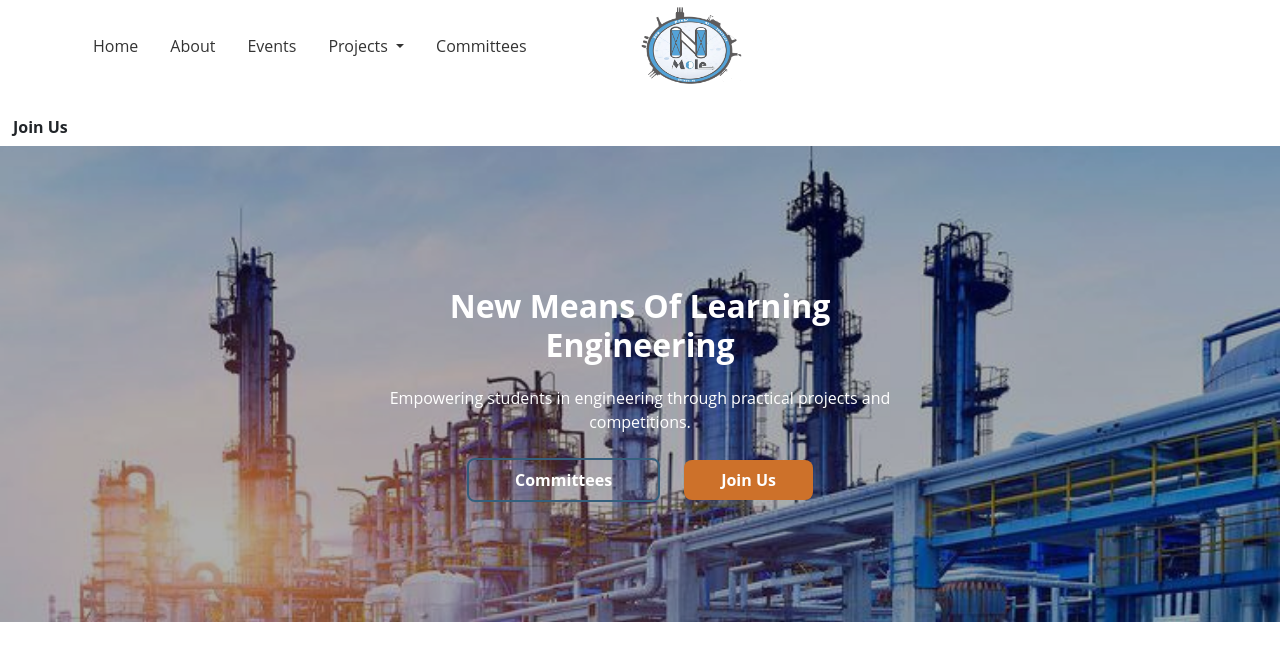
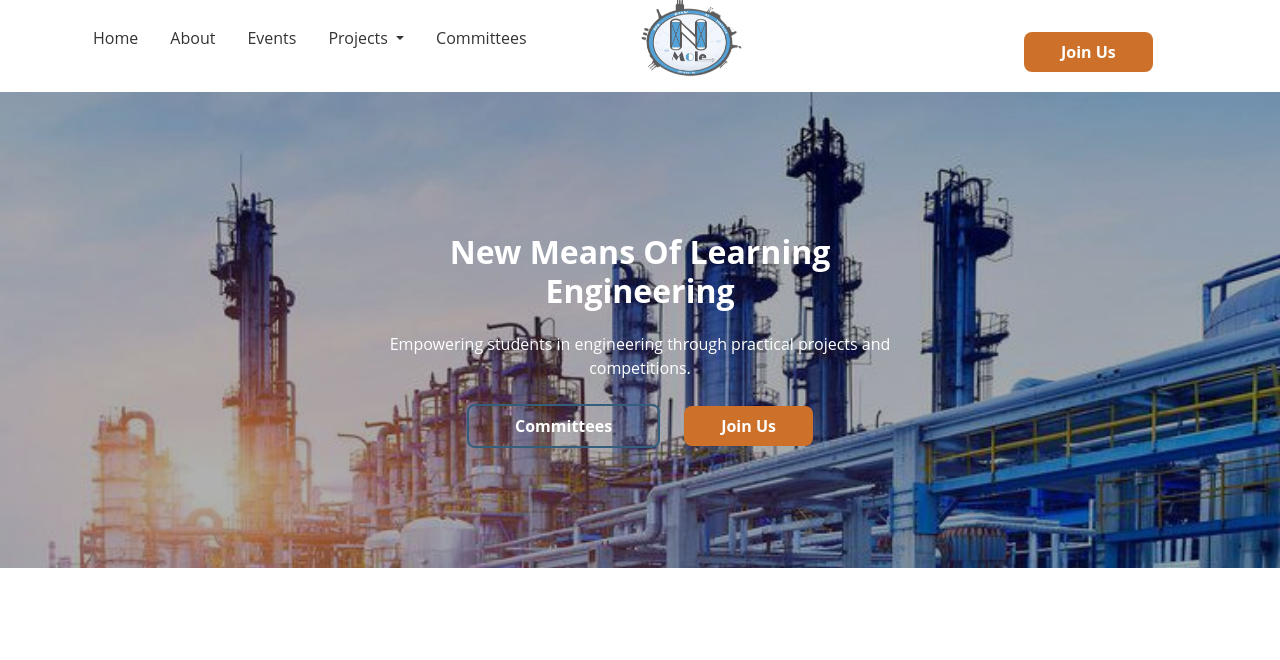
Before and after one commit to Rayan591-dev/mole-soution, a plain HTML site: page index.html in a window 1280 px wide. Drawn offline with nearby package versions, Linux system fonts and the light colour scheme.

Commit message:
Update style.css

```diff
--- a/css/style.css
+++ b/css/style.css
@@ -92,7 +92,7 @@ a {
 }
 
 /*navbar*/
-nav.navbar{padding:26px 0;}
+nav.navbar{padding:18px 0;}
 @media (max-width: 992px) {
  nav.navbar{padding: 12px 0;}}
 
@@ -104,7 +104,7 @@ width: 103px;
 height: 78px;
 }
 
-.navbar .offcanvas-body a.btn{ width: fit-content;
+ a.btn{ width: fit-content;
   position: absolute;
   top: 4%;
   left: 80%;
```
